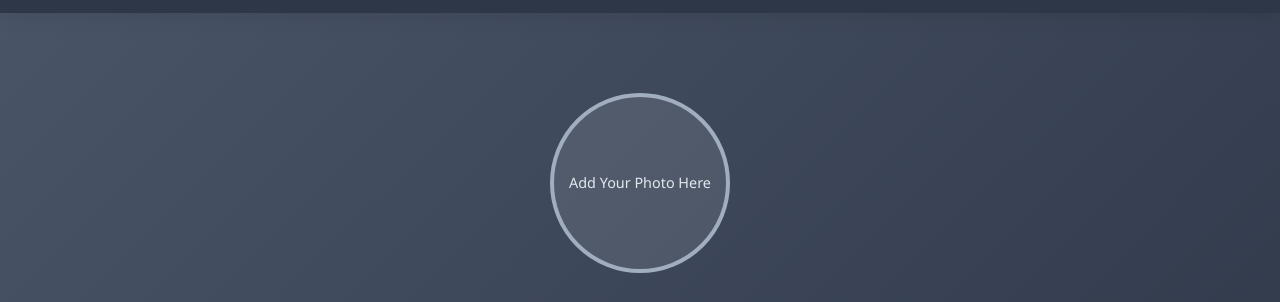
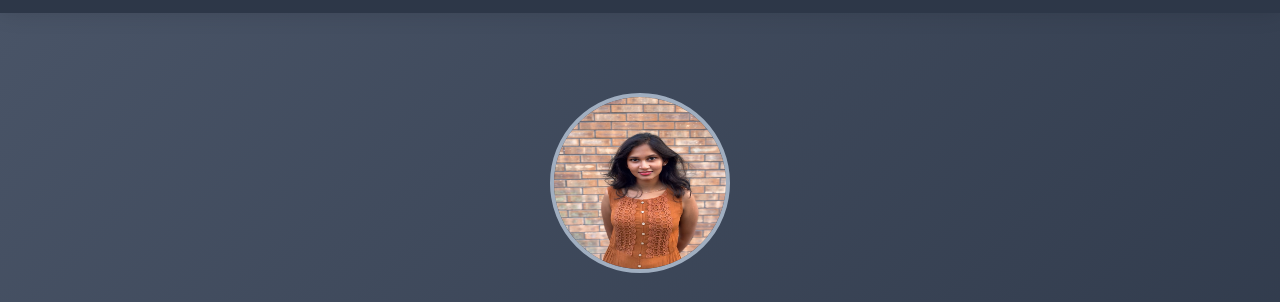
Before and after one commit to shanvithayeturu/portfolio, a plain HTML site: page index.html in a window 1280 px wide. Shown: the part 57-359 px from the top of the page. Drawn offline with Linux system fonts and the light colour scheme.

Commit message:
Replace profile placeholder with image

```diff
--- a/index.html
+++ b/index.html
@@ -356,9 +356,7 @@
     <!-- Hero Section -->
     <section id="home" class="hero">
         <div class="container">
-            <div class="profile-placeholder">
-                Add Your Photo Here
-            </div>
+            <img src="profile.JPG" alt="Shanvitha Yeturu" class="profile-pic" style="width: 180px; height: 180px; border-radius: 50%; border: 4px solid #a0aec0; margin: 0 auto 2rem;">
             <h1>Shanvitha Yeturu</h1>
             <p>MSc Electronic and Computer Technology Student @ Dublin City University</p>
             <p>Software Engineer</p>
```
